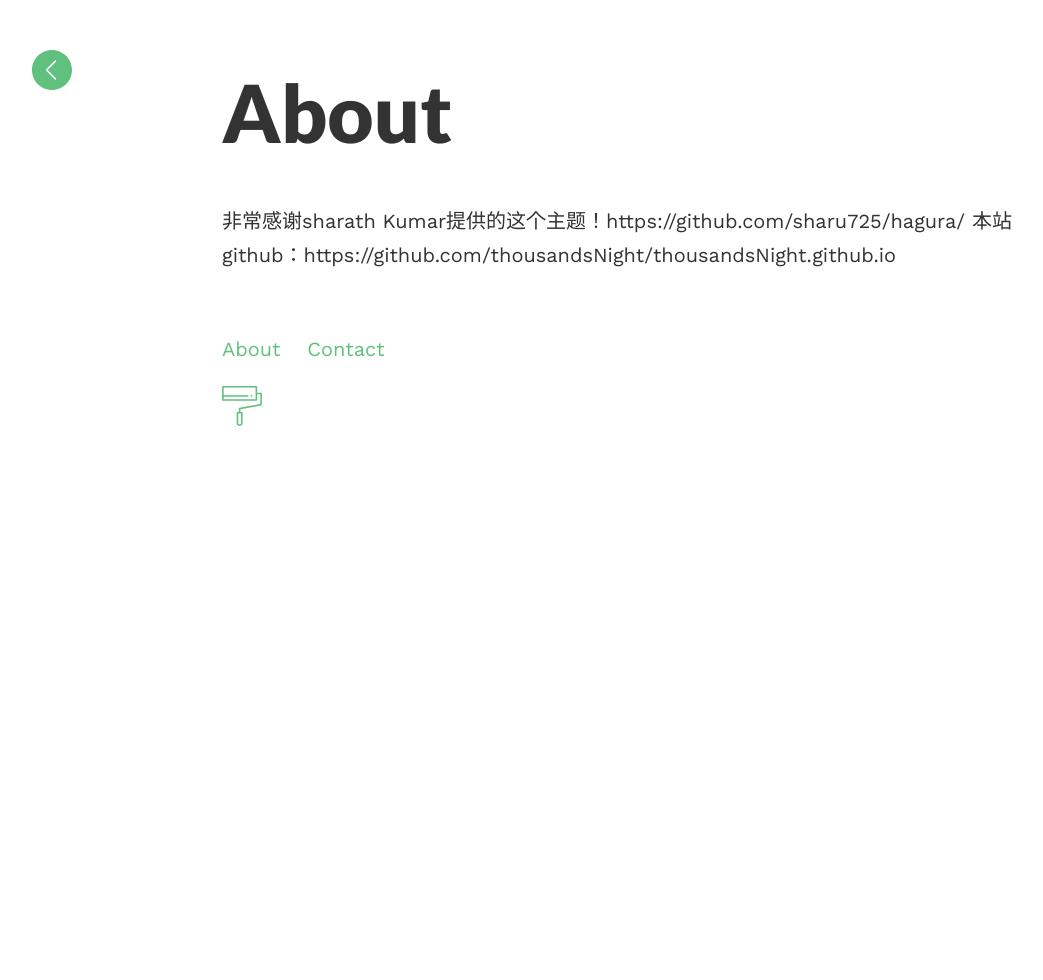
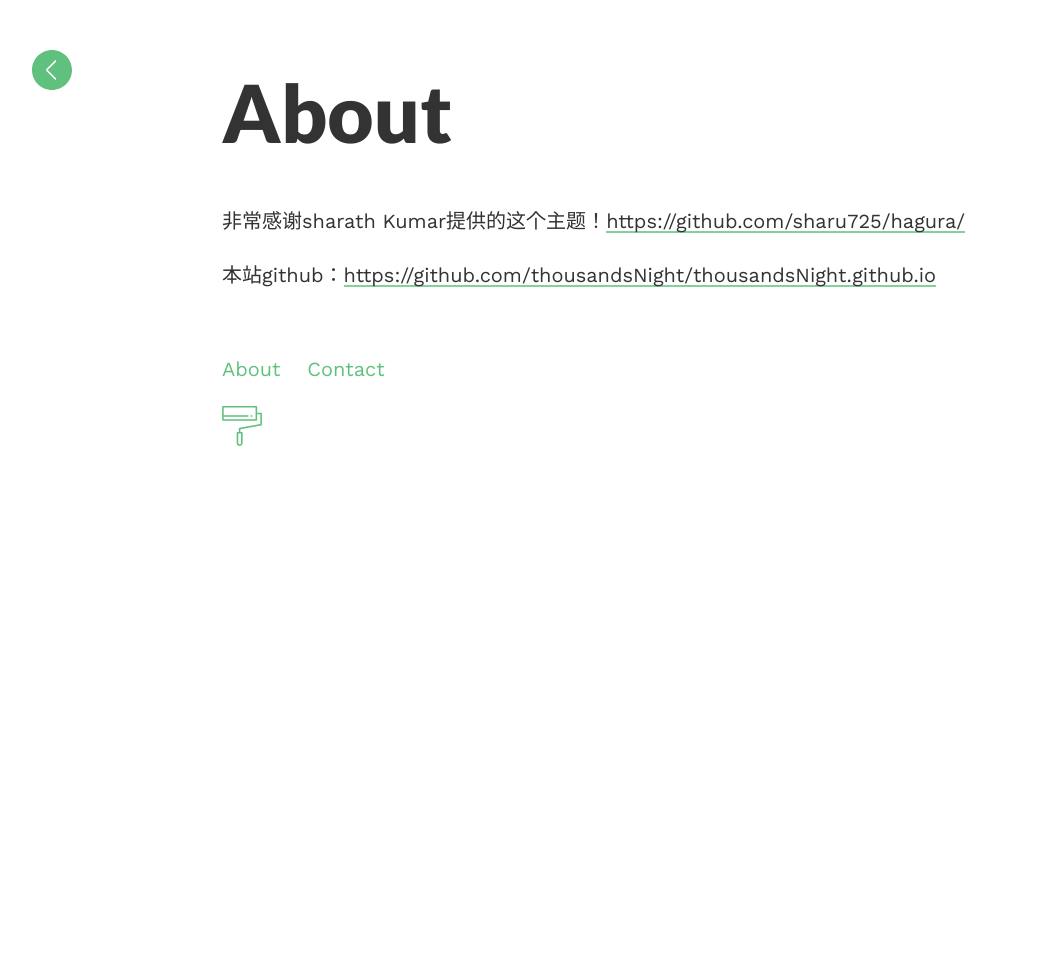
Before and after one commit to thousandsNight/thousandsNight.github.io, a Jekyll site: the page built from about.md, in a window 1280 px wide. Shown: the whole page, without its empty margins (18-1061 px from the left). Built offline with Jekyll 4.4.1, drawn with Linux system fonts in a browser that asks for light colours; part of the change alters nothing that is shown.

Commit message:
华山论剑

```diff
--- a/about.md
+++ b/about.md
@@ -5,5 +5,6 @@ permalink: /about/
 published: true
 ---
 
-非常感谢sharath Kumar提供的这个主题！https://github.com/sharu725/hagura/
-本站github：https://github.com/thousandsNight/thousandsNight.github.io
+非常感谢sharath Kumar提供的这个主题！[https://github.com/sharu725/hagura/](https://github.com/sharu725/hagura/)
+
+本站github：[https://github.com/thousandsNight/thousandsNight.github.io](https://github.com/thousandsNight/thousandsNight.github.io)
```
